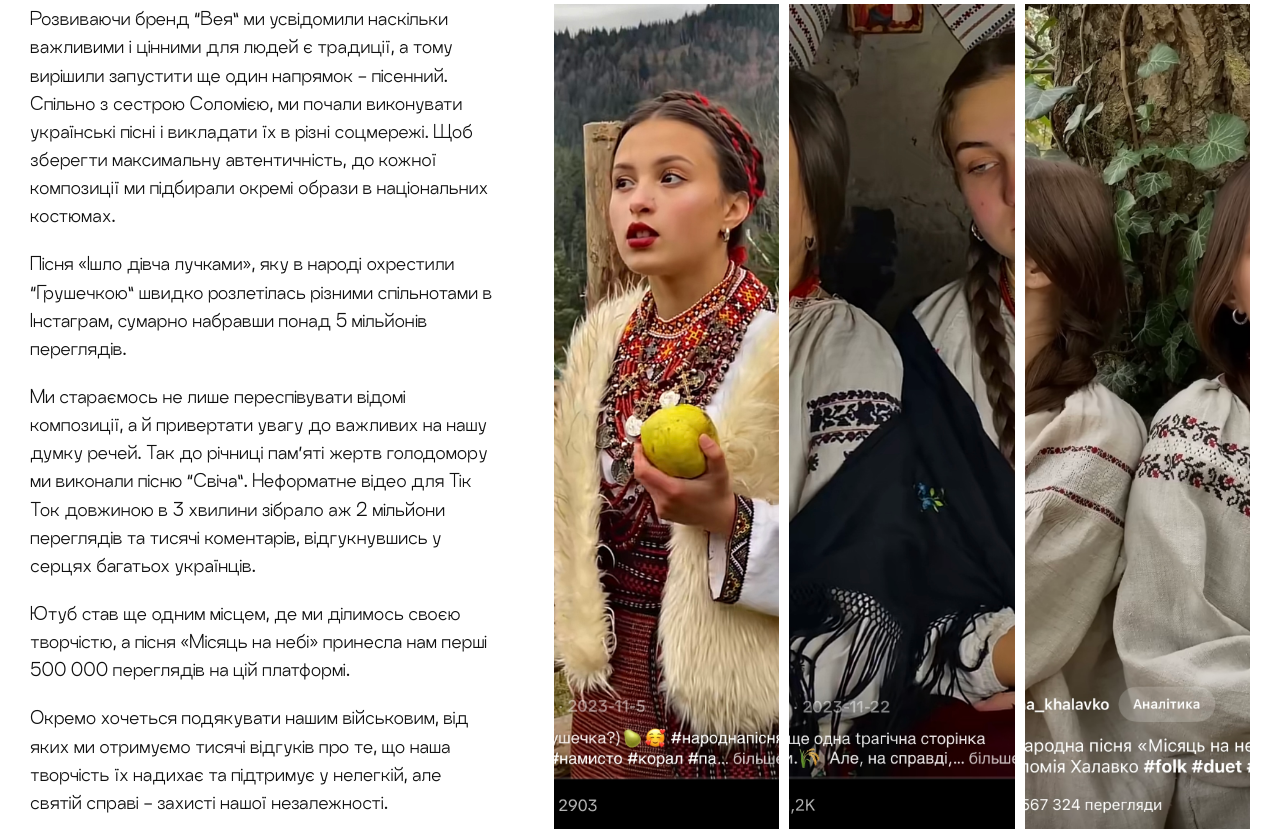
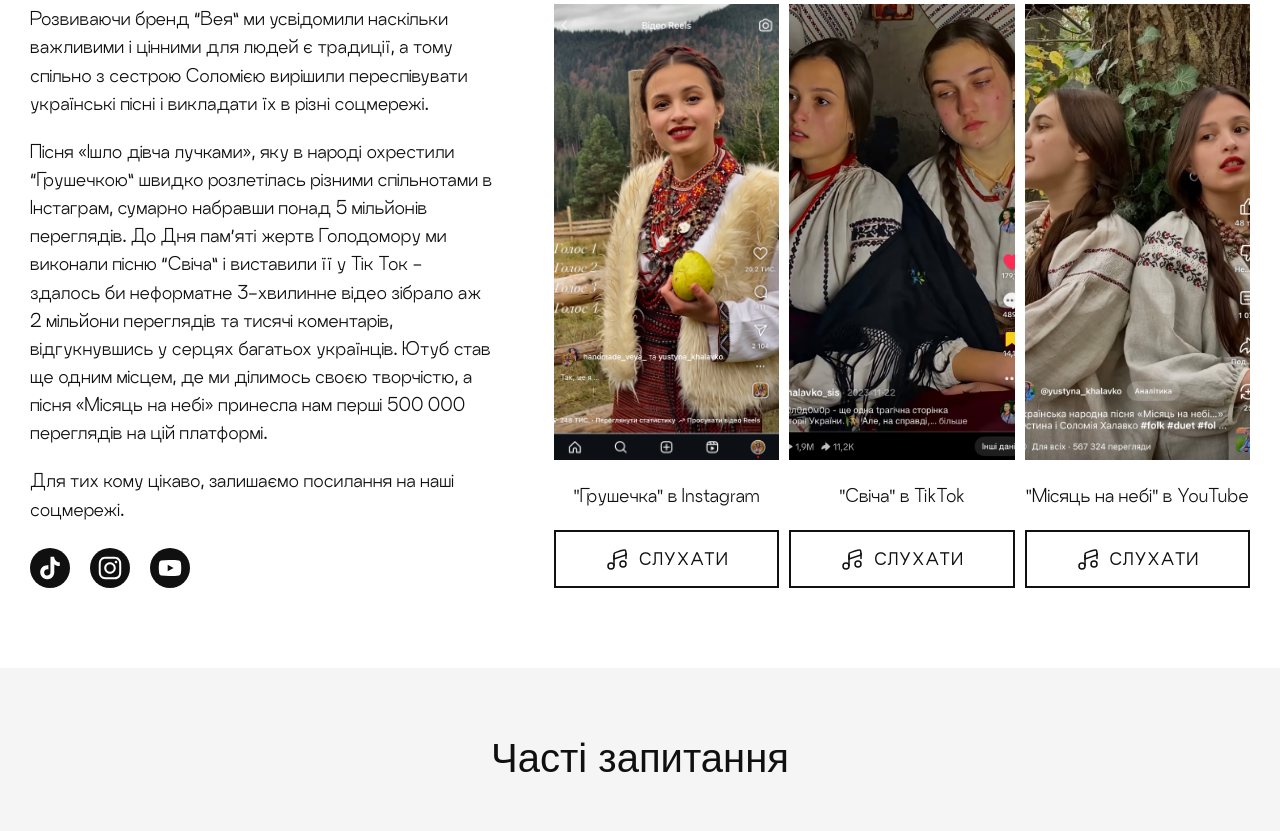
Before and after one commit to oleh-shashkevych/Veya, a plain HTML site: page index.html in a window 1280 px wide. Shown: the part 3332-4163 px from the top of the page. Drawn offline with nearby package versions, Linux system fonts and the light colour scheme; a web font is replaced by a local one.

Commit message:
QA OStap

```diff
--- a/index.html
+++ b/index.html
@@ -325,24 +325,12 @@
                 <h2 class="creativity__title">Наша творчість</h2>
                 <div class="creativity__inner">
                     <div class="creativity__text-content">
-                        <p class="creativity__description">
-                            Розвиваючи бренд “Вея” ми усвідомили наскільки важливими і цінними для людей є традиції, а тому вирішили запустити ще один напрямок - пісенний. Спільно з сестрою Соломією, ми почали виконувати українські пісні і викладати їх в різні соцмережі. Щоб зберегти максимальну автентичність, до кожної композиції ми підбирали окремі образи в національних костюмах.
-                        </p>
-                        <p class="creativity__description">
-                           Пісня «Ішло дівча лучками», яку в народі охрестили “Грушечкою” швидко розлетілась різними спільнотами в Інстаграм, сумарно набравши понад 5 мільйонів переглядів.
-                        </p>
-                        <p class="creativity__description">
-                            Ми стараємось не лише переспівувати відомі композиції, а й привертати увагу до важливих на нашу думку речей. Так до річниці пам’яті жертв голодомору ми виконали пісню “Свіча”. Неформатне відео для Тік Ток довжиною в 3 хвилини зібрало аж 2 мільйони переглядів та тисячі коментарів, відгукнувшись у серцях багатьох українців.
-                        </p>
-                        <p class="creativity__description">
-                            Ютуб став ще одним місцем, де ми ділимось своєю творчістю, а пісня «Місяць на небі» принесла нам перші 500 000 переглядів на цій платформі.
-                        </p>
-                        <p class="creativity__description">
-                           Окремо хочеться подякувати нашим військовим, від яких ми отримуємо тисячі відгуків про те, що наша творчість їх надихає та підтримує у нелегкій, але святій справі - захисті нашої незалежності.
-                        </p>
-                        <p class="creativity__description">
-                           Для тих кому цікаво, залишаємо посилання на наші соцмережі.
-                        </p>
+                        <p class="creativity__description">Розвиваючи бренд “Вея” ми усвідомили наскільки важливими і цінними для людей є традиції, а тому спільно з сестрою Соломією вирішили переспівувати українські пісні і викладати їх в різні соцмережі. </p>
+
+                        <p class="creativity__description">Пісня «Ішло дівча лучками», яку в народі охрестили “Грушечкою” швидко розлетілась різними спільнотами в Інстаграм, сумарно набравши понад 5 мільйонів переглядів. До Дня пам’яті жертв Голодомору ми виконали пісню “Свіча” і виставили її у Тік Ток - здалось би неформатне 3-хвилинне відео зібрало аж 2 мільйони переглядів та тисячі коментарів, відгукнувшись у серцях багатьох українців. Ютуб став ще одним місцем, де ми ділимось своєю творчістю, а пісня «Місяць на небі» принесла нам перші 500 000 переглядів на цій платформі. </p>
+
+                        <p class="creativity__description">Для тих кому цікаво, залишаємо посилання на наші соцмережі.</p>
+
                         <div class="creativity__socials">
                             <a href="https://www.tiktok.com/@handmade_veya" target="_blank" rel="noopener noreferrer"
                                 class="creativity__social-link" aria-label="TikTok">
@@ -361,7 +349,7 @@
                     <div class="creativity__image-container">
                         <div class="creativity__image-content">
                             <div class="creativity__image-wrap">
-                                <img src="images/feature-5.jpg" alt="Creativity Image 1" class="creativity__image">
+                                <img src="images/IMG_0567.webp" alt="Creativity Image 1" class="creativity__image">
                             </div>
                             <p class="creativity__text">"Грушечка" в Instagram</p>
                             <a class="creativity__listen" href="#" target="_blank">Слухати</a>
```
Also changed, not shown: images/IMG_0567.webp (added).
